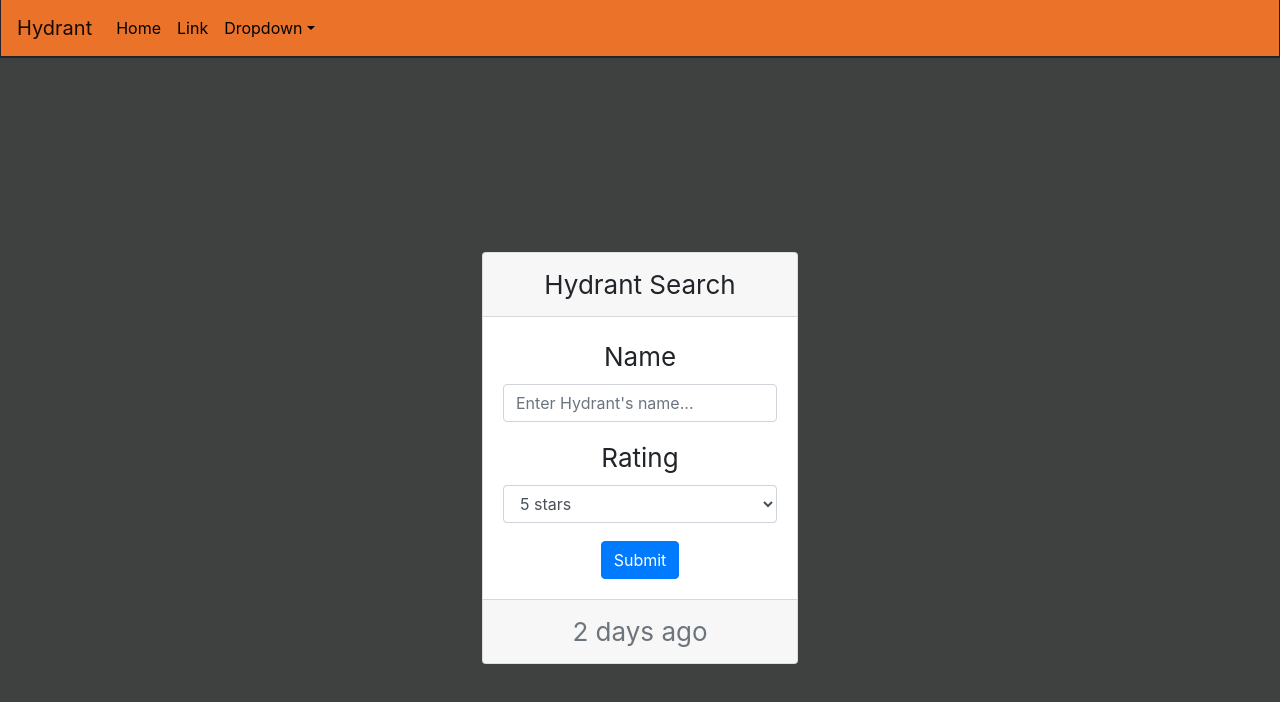
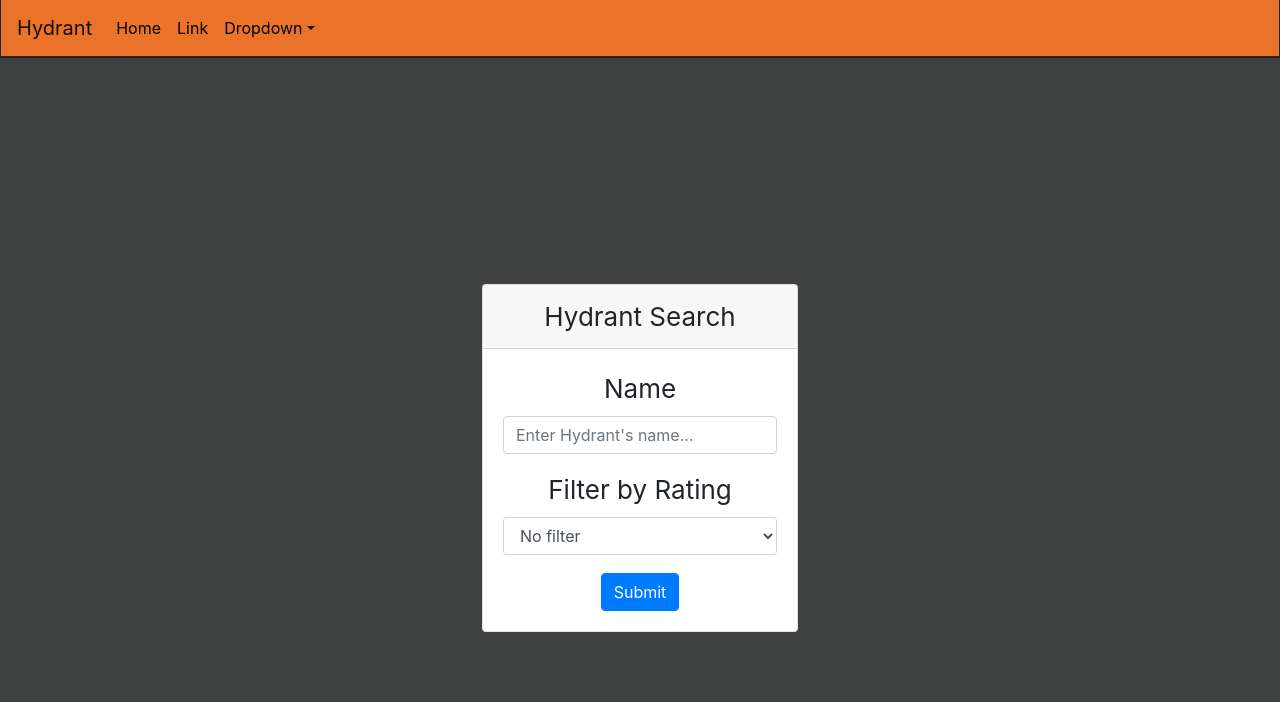
Before and after one commit to CSG55/hydrant-fe, a React (Create React App) app: page /search in a window 1280 px wide. Shown: the top 702 px of the page. Built offline with nearby package versions, Linux system fonts and the light colour scheme.

Commit message:
setting default values in SearchForm, fixing typo in constructor state

```diff
--- a/src/HydrantSearchForm.js
+++ b/src/HydrantSearchForm.js
@@ -6,7 +6,7 @@ class SearchView extends React.Component {
       super();
       this.state = {
           searchName: "",
-          defaultRating: null,
+          searchRating: 'No filter',
       }
     console.log('Entered Search form');
     this.updateName = this.updateName.bind(this);
@@ -16,6 +16,7 @@ class SearchView extends React.Component {
 
    onSubmit(e){
     e.preventDefault();
+    // An api call will be added here to submit these values
     console.log(this.state.searchName, this.state.searchRating);
    }
    updateName(e) {
@@ -42,22 +43,23 @@ class SearchView extends React.Component {
                     type="text"
                     placeholder="Enter Hydrant's name..."
                     onChange={this.updateName}
-                    value={searchName}
+                    defaultValue={searchName}
                 />
             </FormGroup>
             <FormGroup controlId="hydrantSearchRating">
-                <FormLabel>Rating</FormLabel>
+                <FormLabel>Filter by Rating</FormLabel>
                 {/* consider replacing with actual stars */}
                 <FormControl
                     as = "select"
                     onChange={this.updateRating}
-                    value={searchRating}
                 >
+                        <option selected>No filter</option>
                         <option>5 stars</option>
                         <option>4 stars</option>
                         <option>3 stars</option>
                         <option>2 stars</option>
                         <option>1 star</option>
+
                 </FormControl>
             </FormGroup>
 
--- a/src/SearchView.js
+++ b/src/SearchView.js
@@ -21,7 +21,7 @@ class SearchView extends React.Component {
             <Button variant="primary">Go somewhere</Button> */}
             <HydrantSearchForm/>
         </Card.Body>
-        <Card.Footer className="text-muted">2 days ago</Card.Footer>
+        {/* <Card.Footer className="text-muted">2 days ago</Card.Footer> */}
         </Card>
         );
    }
```
Lines whose indentation alone changed are shown as unchanged.
